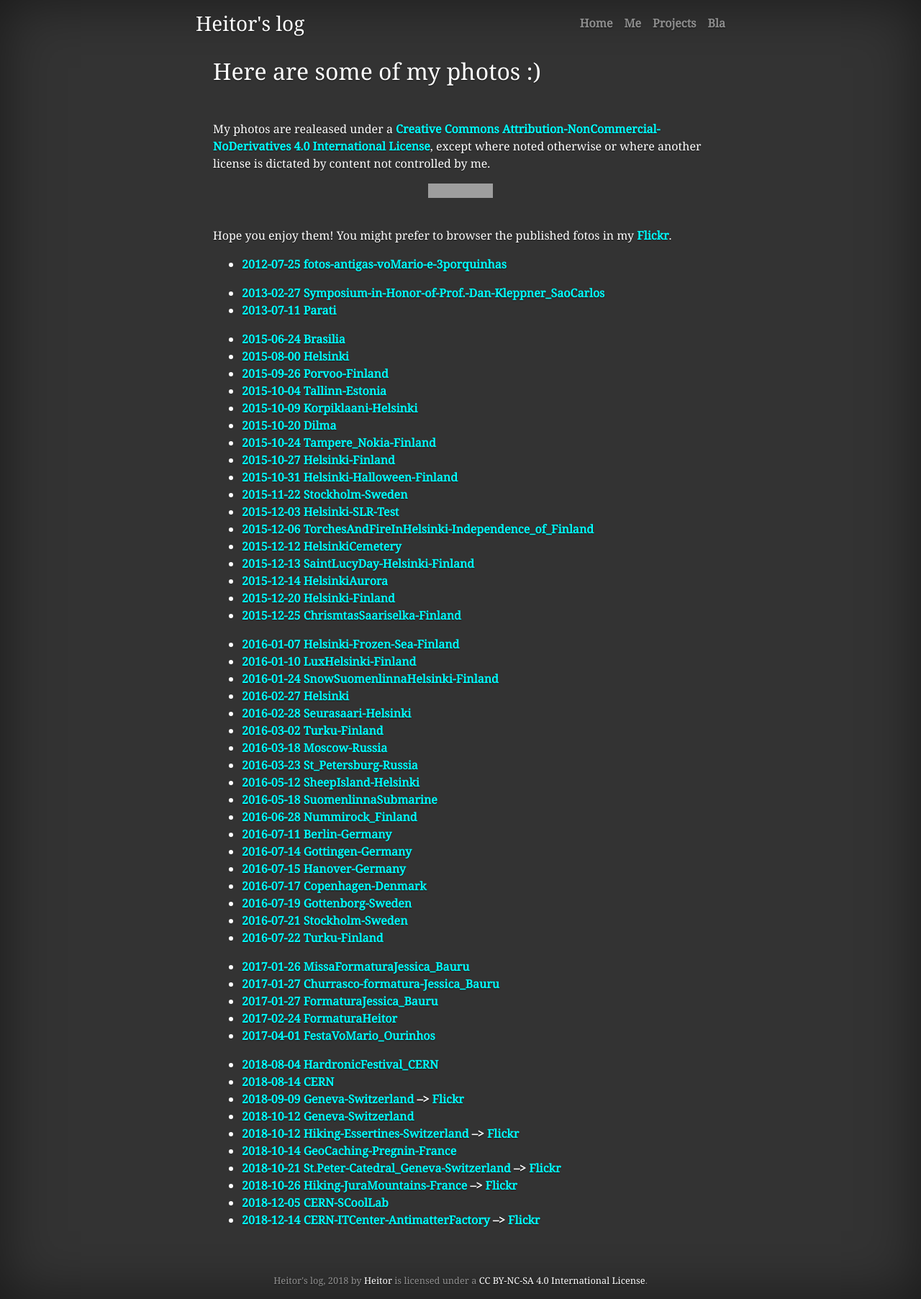
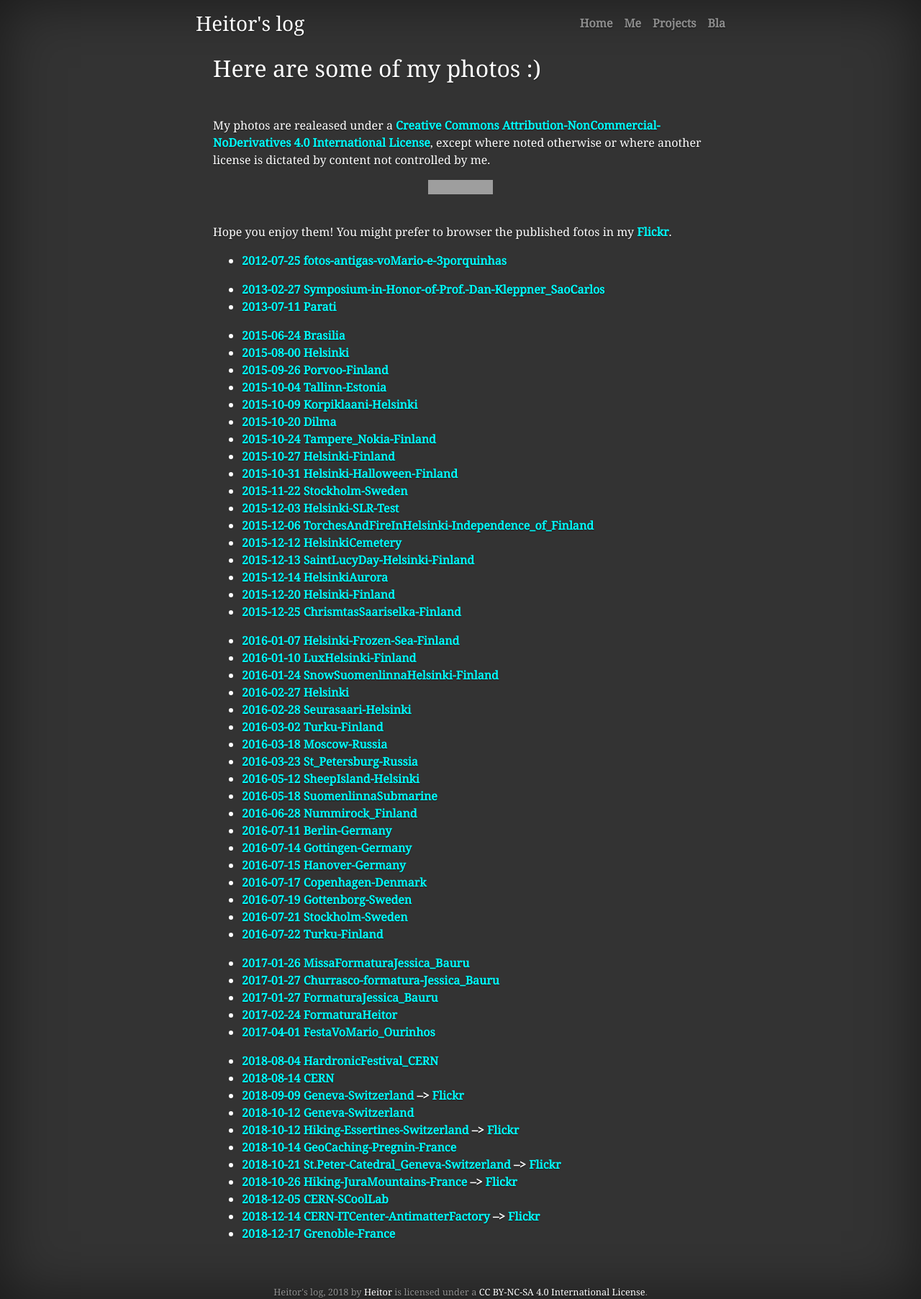
Before and after one commit to heitorPB/heitorPB.github.io, a Jekyll site: the page built from random/photos.md, in a window 1280 px wide. Shown: the whole page at 72% size. Built offline with Jekyll 4.4.1, drawn with Linux system fonts in a browser that asks for light colours; grey boxes are pictures that could not be loaded.

Commit message:
Add grenoble's google drive photos

```diff
--- a/random/photos.md
+++ b/random/photos.md
@@ -78,3 +78,4 @@ Hope you enjoy them! You might prefer to browser the published fotos in my
 - [2018-10-26 Hiking-JuraMountains-France](https://drive.google.com/open?id=1B3t0lXdjqG6_Zt87mX_W1yYjH_eZl3eQ) **-->** [Flickr](https://www.flickr.com/photos/heitorpb/albums/72157702768040744)
 - [2018-12-05 CERN-SCoolLab](https://drive.google.com/open?id=1hVNmE9zECIDgZIKnWXGJD5XzYG-CFrYZ)
 - [2018-12-14 CERN-ITCenter-AntimatterFactory](https://drive.google.com/open?id=1QtkvuoYlMxJwyuuaoOf3KfXZ_FXr72um) **-->** [Flickr](https://www.flickr.com/photos/heitorpb/albums/72157704652716634)
+- [2018-12-17 Grenoble-France](https://drive.google.com/open?id=12X-ZfU61K0JoOkNd--Tq_bvCU6x9VFX9)
```
